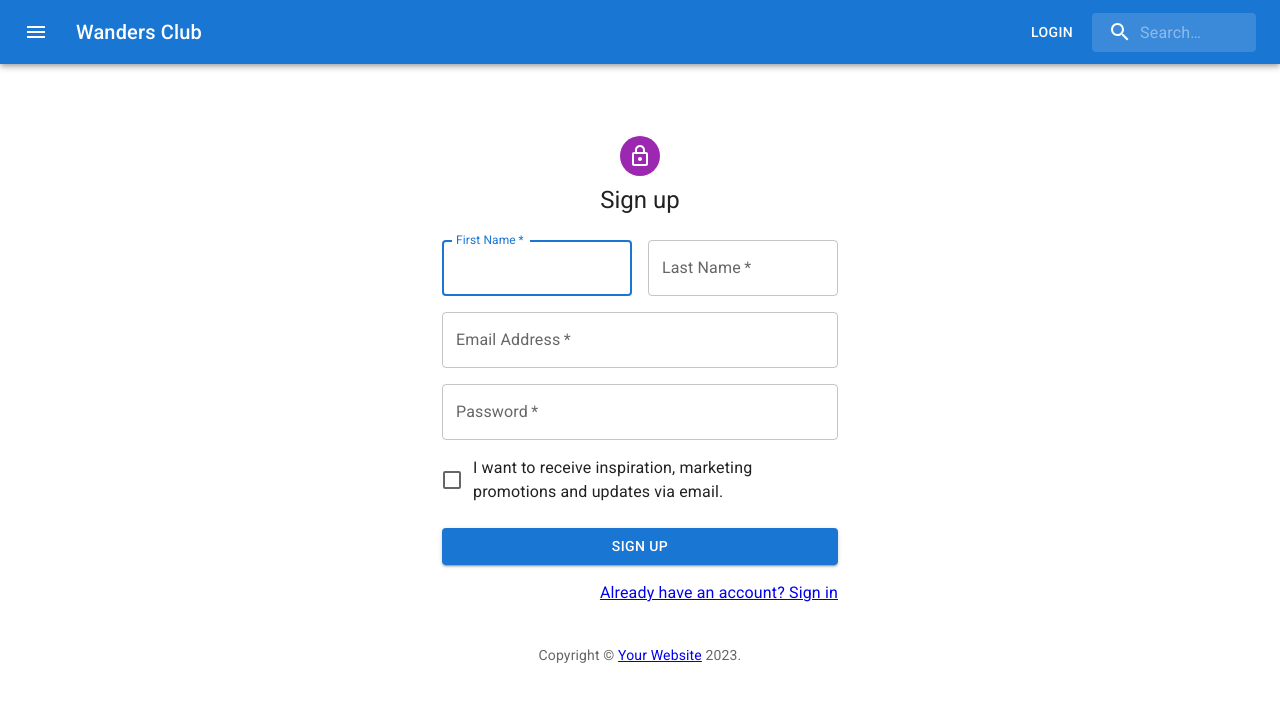
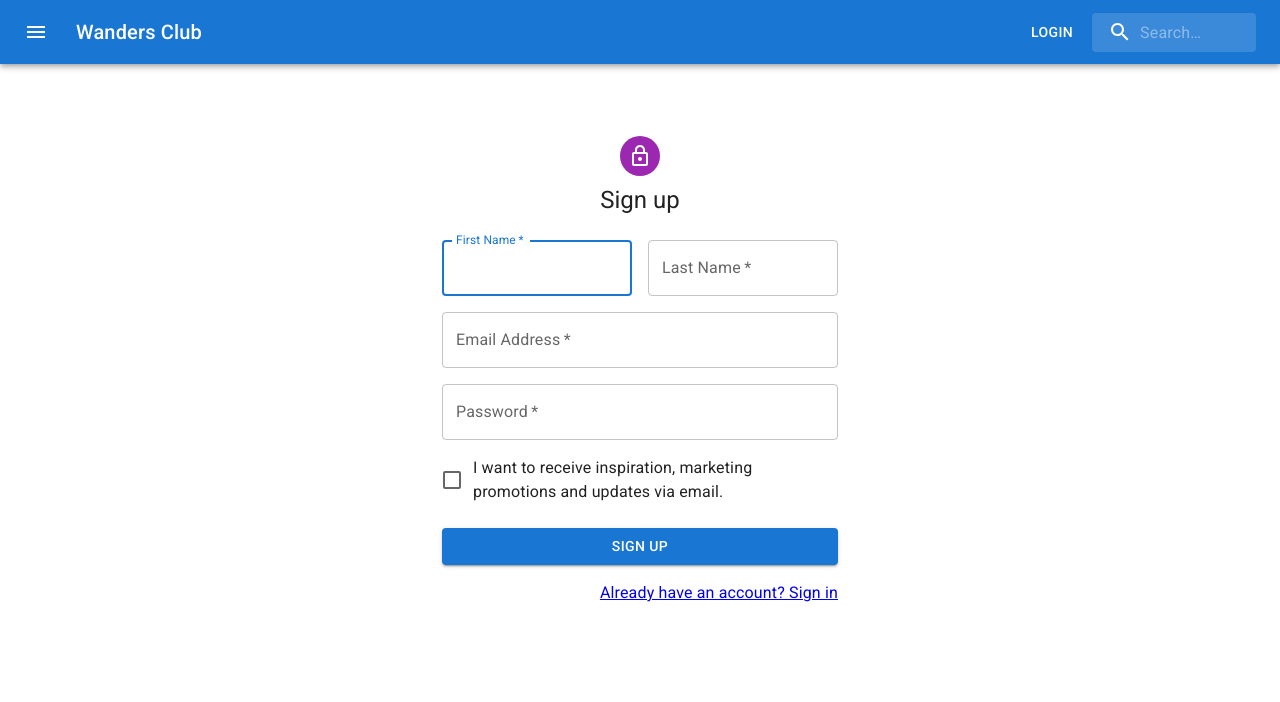
Before and after one commit to lokesh-c247/auth, a React (Create React App) app: page /signup in a window 1280 px wide. Shown: the top 702 px of the page. Built offline with nearby package versions, Linux system fonts and the light colour scheme.

Commit message:
dashboard completed

```diff
--- a/src/App.js
+++ b/src/App.js
@@ -12,6 +12,8 @@ export const MyContext = createContext("");
 const App = () => {
 
   const [auth , setAuth] = useState(false);
+  const [loggedInUser,setLoggedInUser] = useState({});
+
 
   useEffect(()=>{
     const token = localStorage.getItem("token")
@@ -23,7 +25,7 @@ const App = () => {
   return (
     <>
     <BrowserRouter>
-    <MyContext.Provider value = {{auth , setAuth}}>
+    <MyContext.Provider value = {{auth , setAuth, loggedInUser, setLoggedInUser}}>
       <SearchAppBar />
       <Routes>
         {
@@ -32,7 +34,6 @@ const App = () => {
             <Route path="/" element={<Home />} />
             <Route path="/home" element={<Home />} />
           </>
-
              :
             <>
             <Route path="/" element={<Login />} />
@@ -40,7 +41,6 @@ const App = () => {
             <Route path="/signup" element={<Signup />} />
             </>
         }
-
       </Routes>
       </MyContext.Provider>
     </BrowserRouter>
--- a/src/authentication/Login.js
+++ b/src/authentication/Login.js
@@ -12,22 +12,9 @@ import LockOutlinedIcon from '@mui/icons-material/LockOutlined';
 import Typography from '@mui/material/Typography';
 import { createTheme, ThemeProvider } from '@mui/material/styles';
 import { Link, useNavigate } from 'react-router-dom';
-import { useEffect } from 'react';
 import { MyContext } from '../App';
 
 
-function Copyright(props) {
-  return (
-    <Typography variant="body2" color="text.secondary" align="center" {...props}>
-      {'Copyright © '}
-      <a color="inherit" href="https://mui.com/">
-        Your Website
-      </a>{' '}
-      {new Date().getFullYear()}
-      {'.'}
-    </Typography>
-  );
-}
 
 
 
@@ -35,7 +22,7 @@ const defaultTheme = createTheme();
 
 export default function SignInSide() {
 
-  const {setAuth } = React.useContext(MyContext);
+  const {setAuth, setLoggedInUser , loggedInUser } = React.useContext(MyContext);
 
   const navigate = useNavigate();
 
@@ -43,13 +30,6 @@ export default function SignInSide() {
     email : "",
     password : ""
   })
-
-  useEffect(()=>{
-
-    // console.log(newUsers , "nu")
-
-    // isLoggedIn(true);
-  } , [])
 
   const handleChange = (e) => {
     const {name , value} = e.target;
@@ -62,21 +42,25 @@ export default function SignInSide() {
 
   const handleSubmit = (event) => {
     event.preventDefault();
-    console.log(currentUser , "cu")
-
     const userDataFromStorgae = JSON.parse(localStorage.getItem("users"))
+    if(!userDataFromStorgae){
+      alert("First do Sign-up ")
+      return
+    }
       const newUsers = userDataFromStorgae.filter((user)=>{
         return user.email === currentUser.email && user.password === currentUser.password;
      })
-
     if(newUsers.length > 0){
+      setLoggedInUser(newUsers[0])
       localStorage.setItem("token" , JSON.stringify(true))
       setAuth(true);
+      console.log(loggedInUser  , "loggedInUser");
       navigate("/home");
 
   }};
 
   return (
+    // <loggedInUserDetails.Provider value={{loggedInUser}}>
         <ThemeProvider theme={defaultTheme}>
           <Grid container component="main" sx={{ height: '100vh' }}>
             <CssBaseline />
@@ -159,11 +143,12 @@ export default function SignInSide() {
                       </Link>
                     </Grid>
                   </Grid>
-              <Copyright sx={{ mt: 5 }} />
+
                 </Box>
               </Box>
             </Grid>
           </Grid>
         </ThemeProvider>
+    // </loggedInUserDetails.Provider>
   );
 }
--- a/src/authentication/Signup.js
+++ b/src/authentication/Signup.js
@@ -14,18 +14,8 @@ import { createTheme, ThemeProvider } from '@mui/material/styles';
 import { useState } from 'react';
 import { Link, useNavigate } from 'react-router-dom';
 
-function Copyright(props) {
-  return (
-    <Typography variant="body2" color="text.secondary" align="center" {...props}>
-      {'Copyright © '}
-      <Link color="inherit" href="https://mui.com/">
-        Your Website
-      </Link>{' '}
-      {new Date().getFullYear()}
-      {'.'}
-    </Typography>
-  );
-}
+
+
 
 // TODO remove, this demo shouldn't need to reset the theme.
 
@@ -152,7 +142,6 @@ export default function SignUp() {
             </Grid>
           </Box>
         </Box>
-        <Copyright sx={{ mt: 5 }} />
       </Container>
     </ThemeProvider>
   );
--- a/src/components/Appbar.js
+++ b/src/components/Appbar.js
@@ -85,7 +85,8 @@ export default function SearchAppBar() {
             auth ?
             <Button sx = {{color : "white"}} onClick = {()=>{localStorage.removeItem("token"); setAuth(false); navigate("/login")}}>Logout</Button>
             :
-            <Button sx = {{color : "white"}} onClick = {()=> navigate("/login")}>Login</Button>
+             <Button sx = {{color : "white"}} onClick = {()=> navigate("/login")}>Login</Button>
+
           }
           <Search>
             <SearchIconWrapper>
--- a/src/components/Tourcard.js
+++ b/src/components/Tourcard.js
@@ -1,9 +1,11 @@
 import Paper from '@mui/material/Paper';
-import { Grid, createTheme , ThemeProvider} from '@mui/material';
+import { Grid, createTheme , ThemeProvider, Button} from '@mui/material';
 import Typography from '@mui/material/Typography';
 import Box from '@mui/material/Box';
 import { AccessTime } from '@mui/icons-material';
 import Rating from '@mui/material/Rating';
+import { useContext, useState } from 'react';
+import { MyContext } from '../App';
 
 
 const theme = createTheme({
@@ -32,11 +34,21 @@ const theme = createTheme({
     }
 })
 
-const TourCard = ({tour}) => (
+const TourCard = ({tour}) => {
+    const [totalPrice,setTotalPrice] = useState(0);
+    console.log(tour , "props");
 
+
+    const addItems = (price) => {
+     const newTotal = totalPrice +  price;
+        setTotalPrice((prevTotal) => prevTotal + totalPrice);
+        console.log(totalPrice, "total")
+    }
+
+    return (
         <Grid item xs={3}>
             <ThemeProvider theme={theme}>
-            <Paper elevation={5} variant='outlined' >
+            <Paper elevation={0} variant='outlined' >
                 <img className='img' src={tour.image} alt="" srcSet="" />
                 <Box paddingX={2}>
                     <Typography variant='subtitle1' component="h2">{tour.name}</Typography>
@@ -57,6 +69,8 @@ const TourCard = ({tour}) => (
                     <Typography variant='h5' component= "p">${tour.price}</Typography>
                 </Box>
 
+                <Button variant="outlined" size="small" onClick={()=>addItems(tour.price)}>Add to Cart</Button>
+
 
         </Box>
 
@@ -67,6 +81,6 @@ const TourCard = ({tour}) => (
 
 
 
-)
+    )}
 
 export default TourCard;
--- a/src/pages/Home.js
+++ b/src/pages/Home.js
@@ -3,15 +3,21 @@ import TourCard from "../components/Tourcard";
 import Grid from '@mui/material/Grid';
 import cities from "../utility/data.json";
 import {Outlet,} from "react-router-dom";
-
+import React, { useContext } from "react";
+import { MyContext } from "../App";
 
 
 const Home = () => {
+
+  const { loggedInUser } = useContext(MyContext);
+  console.log(loggedInUser, "from Home")
+
 
 
     return (
         <div>
       <Container sx = {{marginY : 5 }}>
+        <Typography variant="h5" component="h4" sx = {{color : "black"}}>Hello , {loggedInUser.firstName}</Typography>
       {
         cities.map((city)=>{
           return (
```
Lines whose indentation alone changed are shown as unchanged.
